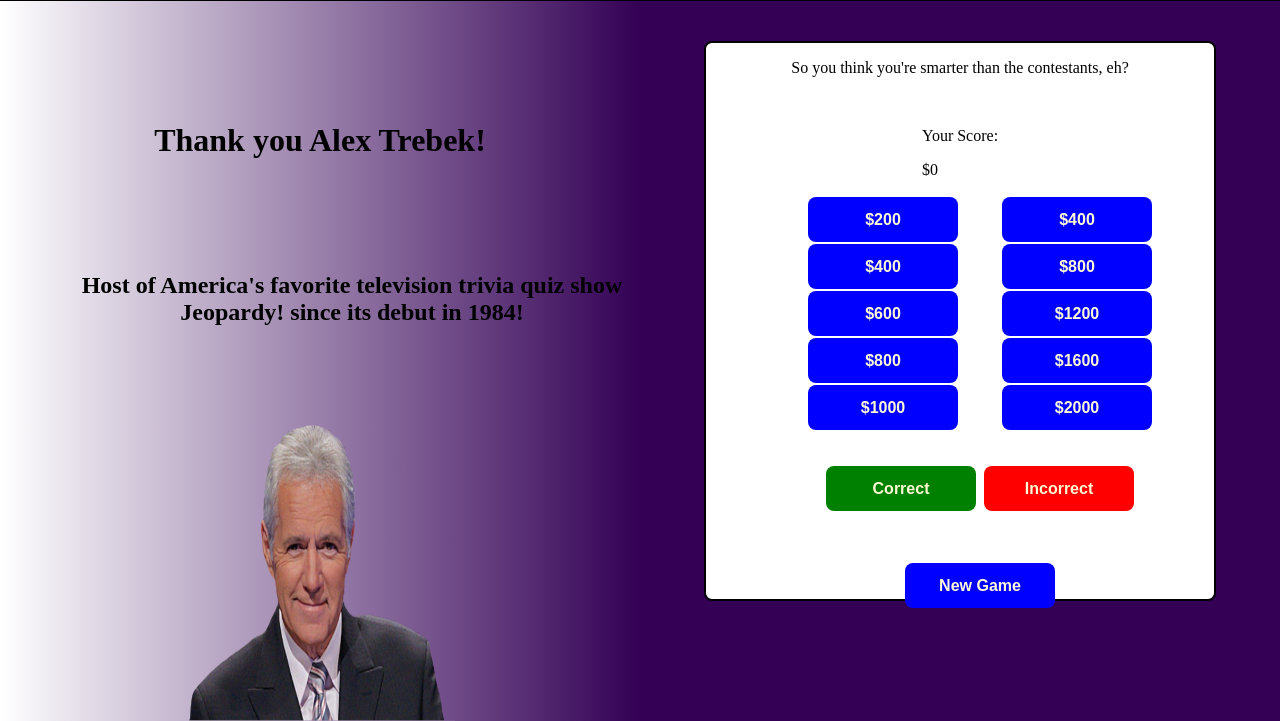
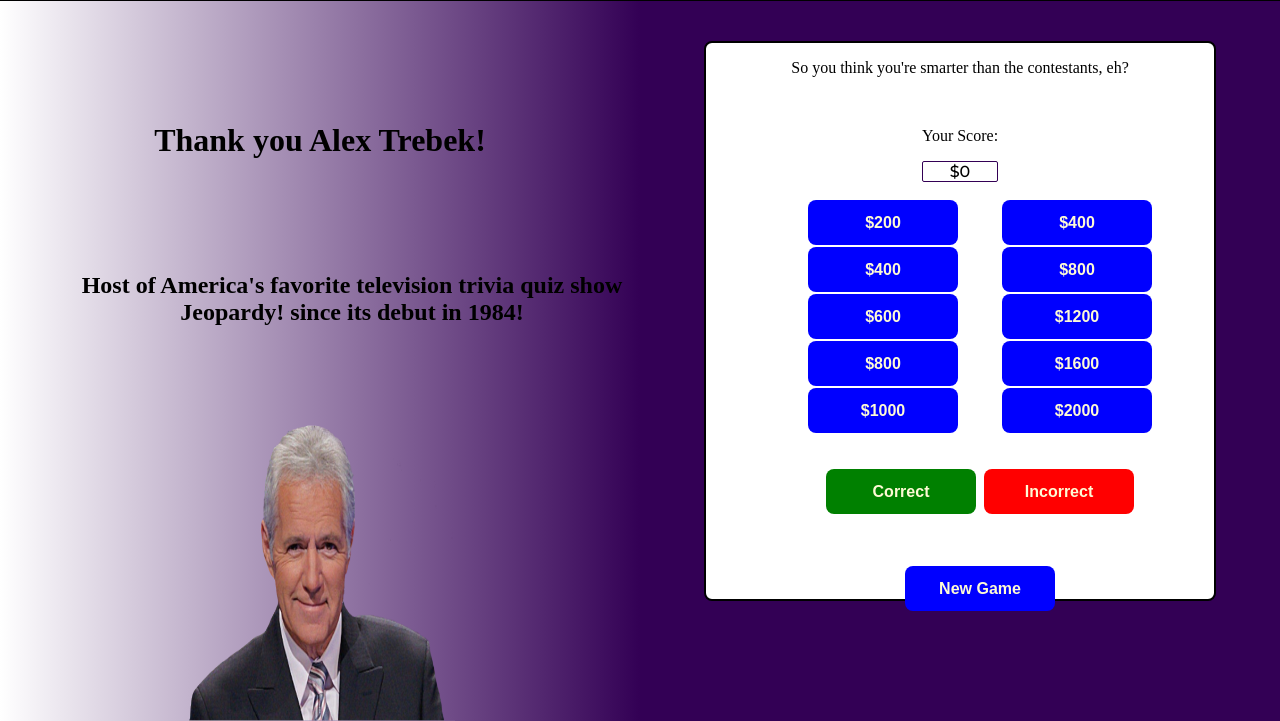
Before and after one commit to mshaynerush/jeopardy, a plain HTML site: page index.html in a window 1280 px wide. Shown: the part 79-800 px from the top of the page. Drawn offline with Linux system fonts and the light colour scheme.

Commit message:
Update style.css

```diff
--- a/style.css
+++ b/style.css
@@ -226,6 +226,15 @@
 
 }
 
+.display-score
+{
+	font-family: Montserrat;
+	border: 1px solid #330055;
+	border-radius: 2px;
+	display: flex;
+	justify-content: center;
+	align-items: center;
+}
 
 @media only screen and (max-width: 480px){
 
```
